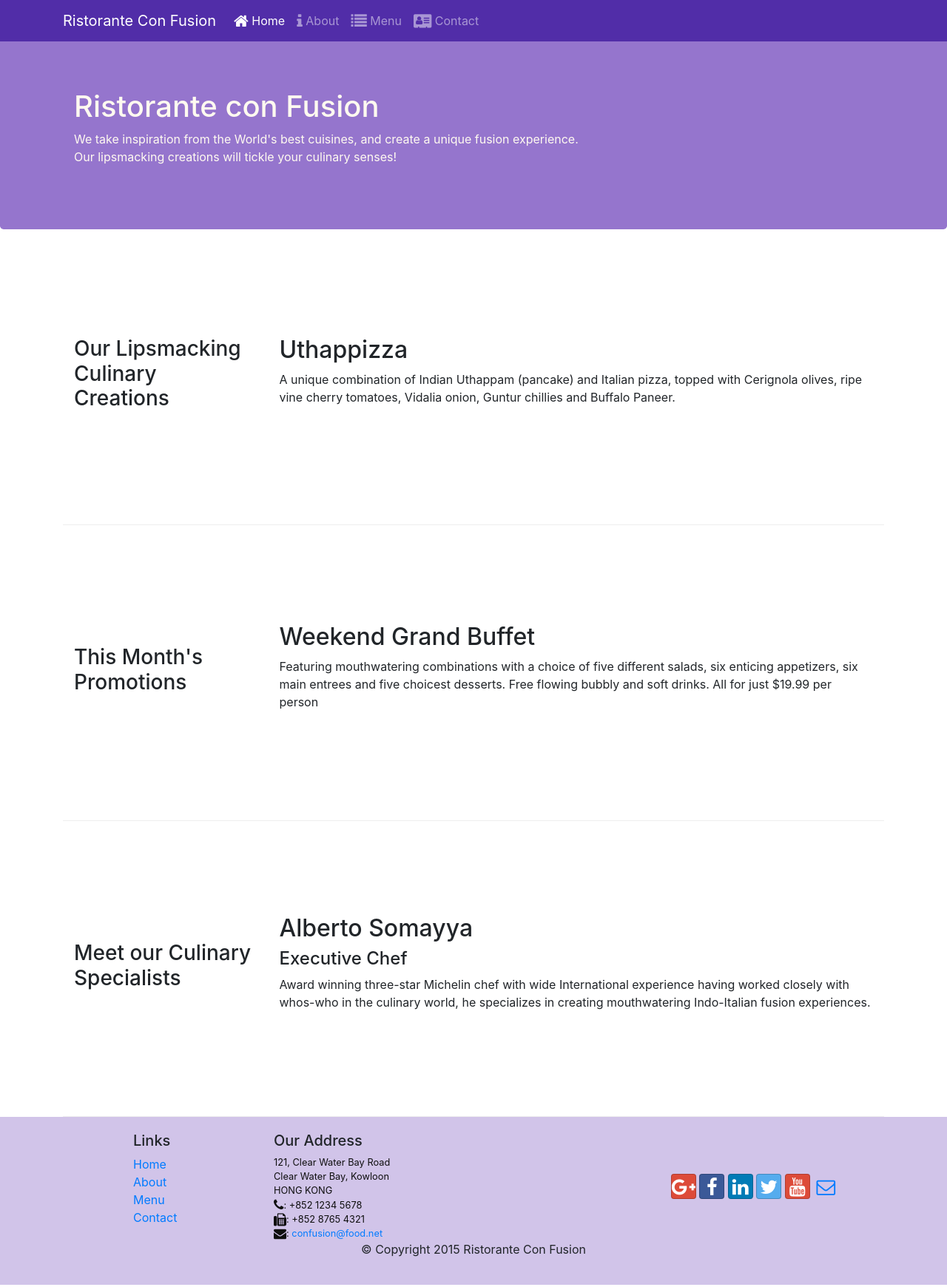
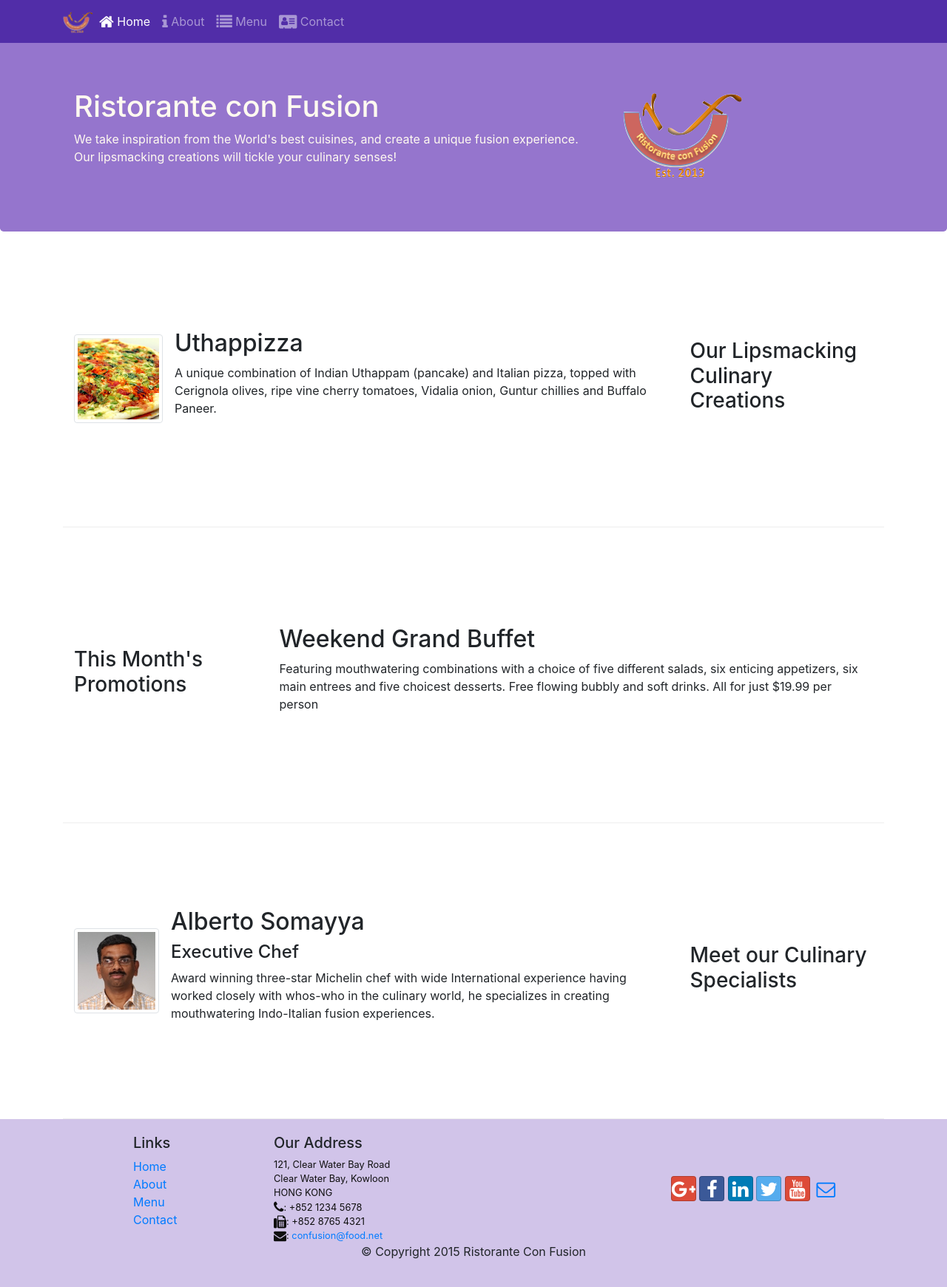
Before and after one commit to eshaansinghparihar/Front-End-Web-UI-Frameworks-and-Tools-Bootstrap-4, a website: page index.html in a window 1280 px wide. Shown: the whole page at 74% size. Drawn offline with nearby package versions, Linux system fonts and the light colour scheme.

Commit message:
Images and Media

```diff
--- a/index.html
+++ b/index.html
@@ -22,15 +22,15 @@
             <button class="navbar-toggler" type="button" data-toggle="collapse" data-target="#Navbar">
                 <span class="navbar-toggler-icon"></span>
             </button>
+            <a class="navbar-brand mr-auto" href="./index.html"><img src="img/logo.png" height="30" width="41"></a>
             <div class="collapse navbar-collapse" id="Navbar">
-           <a class="navbar-brand" href="#">Ristorante Con Fusion</a>
                 <ul class="navbar-nav mr-auto">
-                    <li class="nav-item active"><a class="nav-link" href="#"><span class="fa fa-home fa-lg"></span> Home</a></li>
-                    <li class="nav-item"><a class="nav-link" href="./aboutus.html"><span class="fa fa-info fa-lg"></span> About</a></li>
-                    <li class="nav-item"><a class="nav-link" href="#"><span class="fa fa-list fa-lg"></span> Menu</a></li>
-                    <li class="nav-item"><a class="nav-link" href="contactus.html"><span class="fa fa-address-card fa-lg"></span> Contact</a></li>
+                        <li class="nav-item  active"><a class="nav-link" href="./index.html"><span class="fa fa-home fa-lg"></span> Home</a></li>
+                        <li class="nav-item"><a class="nav-link" href="./aboutus.html"><span class="fa fa-info fa-lg"></span> About</a></li>
+                        <li class="nav-item"><a class="nav-link" href="#"><span class="fa fa-list fa-lg"></span> Menu</a></li>
+                        <li class="nav-item"><a class="nav-link" href="./contactus.html"><span class="fa fa-address-card fa-lg"></span> Contact</a></li>
                 </ul>
-                </div>
+            </div>
         </div>
     </nav>
 
@@ -41,7 +41,8 @@
                     <h1>Ristorante con Fusion</h1>
                     <p>We take inspiration from the World's best cuisines, and create a unique fusion experience. Our lipsmacking creations will tickle your culinary senses!</p>
                 </div>
-                <div class="col col-sm">
+                <div class="col-12 col-sm align-self-center">
+                    <img src="img/logo.png" class="img-fluid">
                 </div>
             </div>
         </div>
@@ -49,12 +50,21 @@
 
     <div class="container">
         <div class="row row-content align-items-center">
-            <div class="col-sm-4 col-md-3 flex-last">
+            <div class="col-sm-4 col-md-3 order-sm-last">
                 <h3>Our Lipsmacking Culinary Creations</h3>
             </div>
-            <div class="col-sm col-md flex-first">
-                <h2>Uthappizza</h2>
-                <p class="hidden-xs-down">A unique combination of Indian Uthappam (pancake) and Italian pizza, topped with Cerignola olives, ripe vine cherry tomatoes, Vidalia onion, Guntur chillies and Buffalo Paneer.</p>
+            <div class="col-sm col-md order-sm-first">
+                <div class="media">
+                    <img class="d-flex mr-3 img-thumbnail align-self-center"
+                            src="img/uthappizza.png" alt="Uthappizza">
+                    <div class="media-body">
+                        <h2 class="mt-0">Uthappizza</h2>
+                        <p class="d-none d-sm-block">A unique combination of Indian Uthappam (pancake) and
+                            Italian pizza, topped with Cerignola olives, ripe vine
+                            cherry tomatoes, Vidalia onion, Guntur chillies and
+                            Buffalo Paneer.</p>
+                    </div>
+                </div>
             </div>
         </div>
 
@@ -70,13 +80,23 @@
         </div>
 
         <div class="row row-content align-items-center">
-            <div class="col-sm-4 col-md-3 flex-last">
+            <div class="col-sm-4 col-md-3 order-sm-last">
                 <h3>Meet our Culinary Specialists</h3>
             </div>
-            <div class="col-sm col-md flex-first">
-                <h2>Alberto Somayya</h2>
-                <h4>Executive Chef</h4>
-                <p class="hidden-xs-down">Award winning three-star Michelin chef with wide International experience having worked closely with whos-who in the culinary world, he specializes in creating mouthwatering Indo-Italian fusion experiences. </p>
+            <div class="col-sm col-md order-sm-first">
+                <div class="media">
+                    <img class="d-flex mr-3 img-thumbnail align-self-center"
+                            src="img/alberto.png" alt="Alberto Somayya">
+                    <div class="media-body">
+                        <h2 class="mt-0">Alberto Somayya</h2>
+                        <h4>Executive Chef</h4>
+                        <p class="d-none d-sm-block">Award winning three-star Michelin chef with wide
+                            International experience having worked closely with
+                            whos-who in the culinary world, he specializes in
+                            creating mouthwatering Indo-Italian fusion experiences.
+                            </p>
+                    </div>
+                </div>
             </div>
         </div>
     </div>
```
Also changed, not shown: aboutus.html (+10 -6 lines), contactus.html (+5 -3 lines), img/alberto.png (added), img/buffet.png (added), img/logo.png (added), img/uthappizza.png (added), 2 other files.
